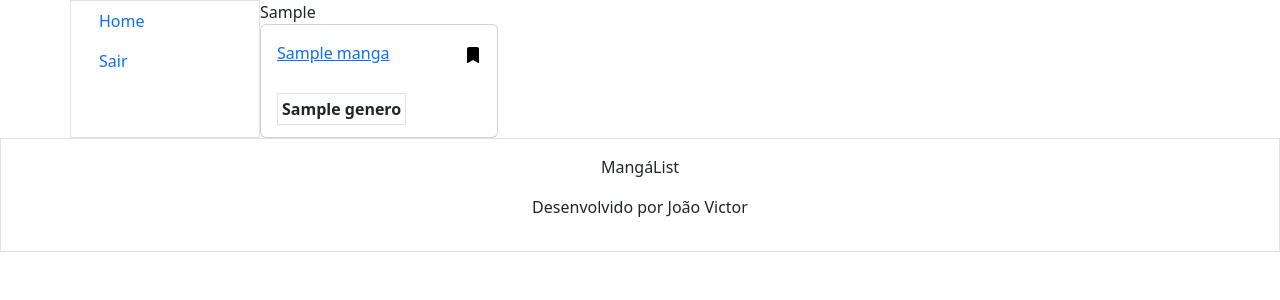
After one commit to BR-Jv/MangaList, a Django app: page /favoritos/ in a window 1280 px wide. The commit adds this page. Shown: the top 300 px of the page. Run offline with Django 5.2, Linux system fonts and the light colour scheme; a user stored in the database is signed in; tables that the repository leaves empty hold one stand-in row (values such as "Sample post").

Commit message:
WIP: feat/bookmark - redirect para favoritos e adição de icons

```diff
--- a/account/models.py
+++ b/account/models.py
@@ -5,7 +5,7 @@ from mangalist.models import Manga
 
 class Perfil(models.Model):
     user = models.OneToOneField(User, on_delete=models.CASCADE)
-    #favoritos = models.ManyToManyField("app.Model", verbose_name="Users")
+    favoritos = models.ManyToManyField(Manga, verbose_name="Favoritos", related_name="Users")
 
     def __str__(self) -> str:
         return self.user.first_name
--- a/mangalist/models.py
+++ b/mangalist/models.py
@@ -57,7 +57,6 @@ class Manga(models.Model):
     def get_absolute_url(self):
         return reverse("mangas-detail", kwargs={"pk": self.pk})
 
-
 class Categoria(models.Model):
     nome = models.CharField(max_length=55, unique=True, null=False, blank=False)
 
--- a/mangalist/urls.py
+++ b/mangalist/urls.py
@@ -1,5 +1,6 @@
 from django.urls import path
-from .views import MangasListView, MangasDetailView, MangasUpdateView, MangasDeleteView, MangasCreateView
+from .views import \
+    MangasListView, MangasDetailView, MangasUpdateView, MangasDeleteView, MangasCreateView, FavoritoListView
 
 
 urlpatterns = [
@@ -7,5 +8,6 @@ urlpatterns = [
     path('detail/<int:pk>', MangasDetailView.as_view(), name="mangas-detail"),
     path('update/<int:pk>', MangasUpdateView.as_view(), name="mangas-update"),
     path('delete/<int:pk>', MangasDeleteView.as_view(), name="mangas-delete"),
-    path('create/', MangasCreateView.as_view(), name="mangas-create")
+    path('create/', MangasCreateView.as_view(), name="mangas-create"),
+    path('favoritos/', FavoritoListView.as_view(), name="favorito-list"),
 ]
--- a/mangalist/views.py
+++ b/mangalist/views.py
@@ -1,14 +1,20 @@
+from django.db.models.query import QuerySet
 from django.views.generic import ListView, DetailView
 from django.views.generic.edit import UpdateView, DeleteView, CreateView
 from django.contrib.auth.mixins import LoginRequiredMixin
 from django.urls import reverse_lazy
+
 from .models import Manga
+from account.models import Perfil
 
 class MangasListView(ListView):
     model = Manga
 
+
 class MangasDetailView(DetailView):
     model = Manga
+
+
 
 class MangasUpdateView(LoginRequiredMixin, UpdateView):
     model = Manga
@@ -24,3 +30,8 @@ class MangasCreateView(LoginRequiredMixin, CreateView):
     model = Manga
     fields = '__all__'
     template_name_suffix = "_create"
+
+
+class FavoritoListView(LoginRequiredMixin, ListView):
+    model = Perfil
+    template_name = "mangalist/favoritos_list.html"
--- /dev/null
+++ b/templates/mangalist/favoritos_list.html
@@ -0,0 +1,52 @@
+{% extends '../shared/base.html' %}
+
+{% load static %}
+
+{% block main %}
+  <div class="container">
+    <div class="row">
+      <div class="col-12 col-sm-2 border">
+        <ul class="nav flex-column h-100">
+          <li class="nav-item">
+            <a href="{% url 'mangas-list' %}" class="nav-link">Home</a>
+          </li>
+          <li class="nav-item">
+            <form method="post" action="{% url 'logout' %}">
+              {% csrf_token %}
+              <button type="submit" class="nav-link">Sair</button>
+            </form>
+          </li>
+        </ul>
+      </div>
+      <div class="col-12 col-sm-10">
+        {% if object_list %}
+          <div class="row">
+
+            {% for perfil in object_list %}
+
+              <div class="col-12 col-sm-3 p-0 m-0">
+                {{perfil}}
+                {% for manga in perfil.favoritos.all %}
+                <div class="card">
+                  <div class="card-body d-flex justify-content-between">
+                    <a href="{% url 'mangas-detail' manga.id %}">{{ manga.nome }}</a>
+
+                    <a href="#"><img src="{% static 'mangalist/assets/bookmarkfill.svg' %}" alt="bookmark" /></a>
+                  </div>
+                  <div class="card-body">
+                    {% for generoNome in manga.generos.values %}
+                    <strong class="border p-1">{{ generoNome.nome }}</strong>
+                    {% endfor %}
+                  </div>
+                </div>
+                {% endfor %}
+              </div>
+            {% endfor %}
+          </div>
+        {% else %}
+          <h2>Nenhuma informação recuperada!</h2>
+        {% endif %}
+      </div>
+    </div>
+  </div>
+{% endblock %}
--- a/templates/mangalist/manga_detail.html
+++ b/templates/mangalist/manga_detail.html
@@ -18,6 +18,7 @@
         <a href="{% url 'mangas-update' object.id %}">editar</a>
         <a href="{% url 'mangas-delete' object.id %}">deletar</a>
     {% endif %}
+
     <a href="{% url 'mangas-list' %}">voltar</a>
 
 {% endblock  %}
--- a/templates/mangalist/manga_list.html
+++ b/templates/mangalist/manga_list.html
@@ -9,7 +9,7 @@
         <ul class="nav flex-column h-100">
           {% if user.is_authenticated %}
             <li class="nav-item">
-              <a href="#" class="nav-link">Favoritos</a>
+              <a href="{% url 'favorito-list' %}" class="nav-link">Favoritos</a>
             </li>
             <li class="nav-item">
               <form method="post" action="{% url 'logout' %}">
@@ -39,12 +39,11 @@
                 <a href="{% url 'mangas-create' %}" class="btn btn-primary">Adicionar mangá</a>
               </div>
             </div>
-
           {% endif %}
 
           <div class="row">
             {% for manga in object_list %}
-              <div class="col-6 col-sm-3 p-0 m-0">
+              <div class="col-12 col-sm-3 p-0 m-0">
                 <div class="card">
                   <div class="card-body d-flex justify-content-between">
                     <a href="{% url 'mangas-detail' manga.id %}">{{ manga.nome }}</a>
```
Also changed, not shown: account/migrations/0002_perfil_favoritos.py (added), account/migrations/0003_alter_perfil_favoritos.py (added), core/static/mangalist/assets/bookmarkfill.svg (added).
